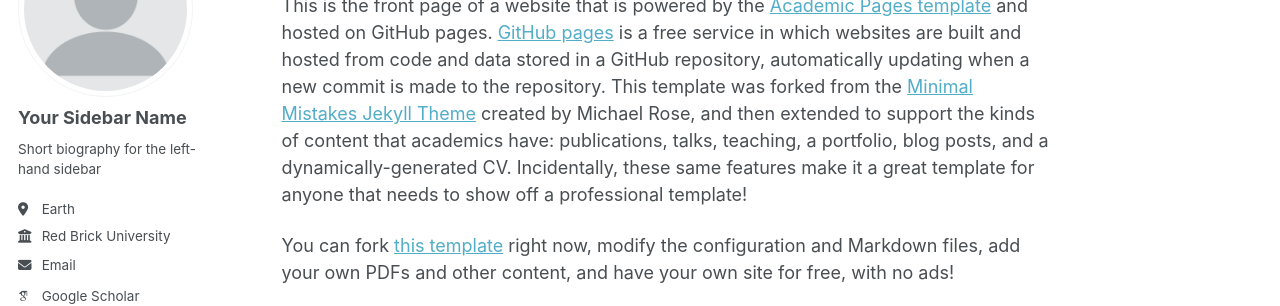
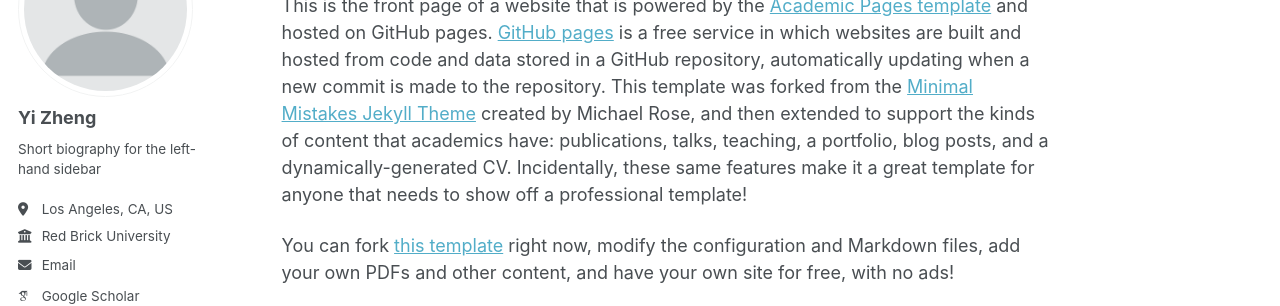
Before and after one commit to GSWS/GSWS.github.io, a Jekyll site: the page built from _pages/about.md, in a window 1280 px wide. Shown: the part 177-483 px from the top of the page. Built offline with Jekyll 4.4.1, drawn with Linux system fonts in a browser that asks for light colours; some web fonts are replaced; a script that is not in the unit is left out.

Commit message:
Update _config.yml

```diff
--- a/_config.yml
+++ b/_config.yml
@@ -23,10 +23,10 @@ repository               : "academicpages/academicpages.github.io"
 author:
   # Biographic information
   avatar           : "profile.png"
-  name             : "Your Sidebar Name"
+  name             : "Yi Zheng"
   pronouns         : # example: "she/her"
   bio              : "Short biography for the left-hand sidebar"
-  location         : "Earth"
+  location         : "Los Angeles, CA, US"
   employer         : "Red Brick University"
   uri              : # URL
   email            : "none@example.org"
```
